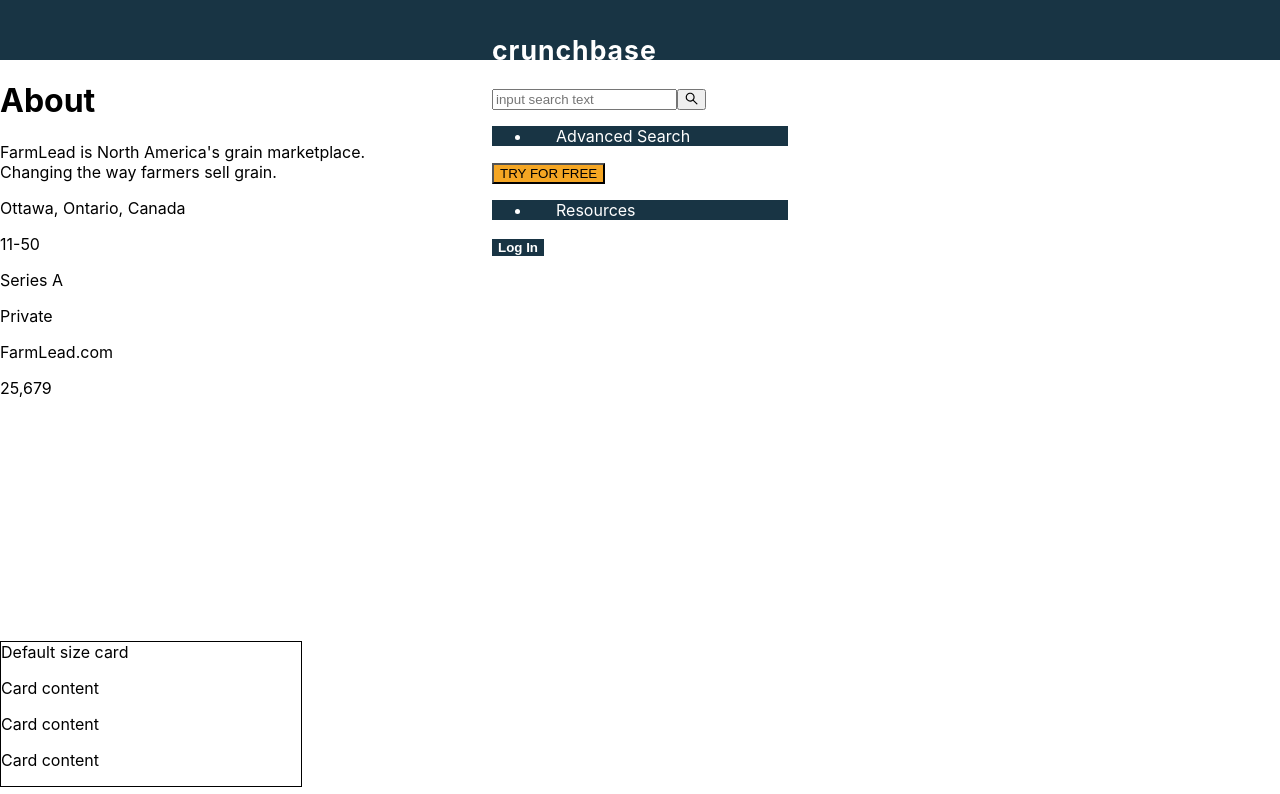
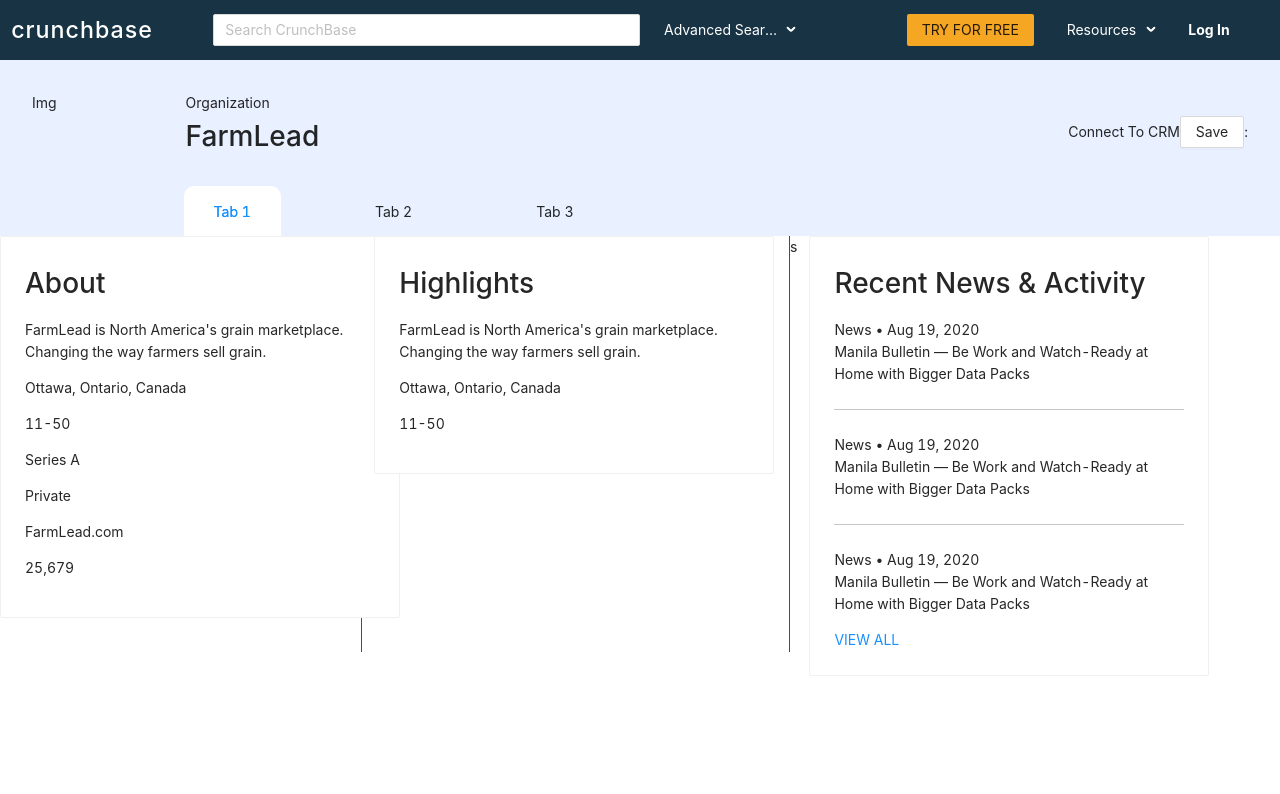
Before and after one commit to hetvikanani/ui-react, a React (Create React App) app: page / in a window 1280 px wide. Shown: the top 794 px of the page. Built offline with nearby package versions, Linux system fonts and the light colour scheme.

Commit message:
Shared Component

```diff
--- a/package.json
+++ b/package.json
@@ -6,9 +6,11 @@
     "@testing-library/jest-dom": "^5.11.4",
     "@testing-library/react": "^11.1.0",
     "@testing-library/user-event": "^12.1.10",
+    "antd": "^4.16.13",
     "react": "^17.0.2",
     "react-dom": "^17.0.2",
     "react-scripts": "4.0.3",
+    "styled-components": "^5.3.1",
     "web-vitals": "^1.0.1"
   },
   "scripts": {
--- a/src/Page/Landing/index.jsx
+++ b/src/Page/Landing/index.jsx
@@ -1,49 +1,31 @@
 import React, { Component } from "react";
 import { FarmStyle } from "./style";
-import {
-  Input,
-  Space,
-  Row,
-  Col,
-  Menu,
-  Button,
-  Image,
-  Card,
-  Divider,
-} from "antd";
+import { Menu, Image, Card, Divider, Tabs } from "antd";
 // import FarmImg from "farm.png";
+import { Row, Col, Input, Button } from "../../components";
 
 const { SubMenu } = Menu;
-const { Search } = Input;
-const onSearch = (value) => console.log(value);
+const { TabPane } = Tabs;
 
 export default class Farm extends Component {
   render() {
     return (
-      <div>
       <FarmStyle>
-          <nav>
-            <Row gutter={24} className="RowNav">
-              <Col>
+        <div className="navbar">
+          <Row className="RowNav">
+            <Col span={4}>
               <h2 className="header">crunchbase</h2>
             </Col>
-
-              <Col>
-                <Space direction="vertical">
-                  <Search
-                    placeholder="input search text"
-                    onSearch={onSearch}
-                    style={{ width: 200 }}
-                  />
-                </Space>
+            <Col span={8}>
+              <Input placeholder="Search CrunchBase" />
             </Col>
-              <Col>
+            <Col span={5}>
               <Menu
-                  onClick={this.handleClick}
-                  style={{ width: 256 }}
+                // onClick={this.handleClick}
                 defaultSelectedKeys={["1"]}
                 defaultOpenKeys={["sub1"]}
                 mode="inline"
+                className="advanceSearch"
               >
                 <SubMenu key="sub4" title="Advanced Search">
                   <Menu.Item key="9">Option 9</Menu.Item>
@@ -53,16 +35,15 @@
                 </SubMenu>
               </Menu>
             </Col>
-              <Col>
+            <Col span={3}>
               <Button className="BtnTry">TRY FOR FREE</Button>
             </Col>
-              <Col>
+            <Col span={2}>
               <Menu
-                  onClick={this.handleClick}
-                  style={{ width: 256 }}
                 defaultSelectedKeys={["1"]}
                 defaultOpenKeys={["sub1"]}
                 mode="inline"
+                className="resource"
               >
                 <SubMenu key="sub4" title="Resources">
                   <Menu.Item key="9">Option 9</Menu.Item>
@@ -72,18 +53,45 @@
                 </SubMenu>
               </Menu>
             </Col>
-              <Col>
+            <Col span={2}>
               <Button className="BtnLog">Log In</Button>
             </Col>
           </Row>
-          </nav>
+        </div>
+        <div className="topBar-section">
+          <div className="topBar-img">Img</div>
+          <div className="topBar-first">
+            <div className="topBar-first-heading">
+              <div>
+                <div>Organization</div>
+                <div>
+                  <h1>FarmLead</h1>
+                </div>
+              </div>
+              <div>
+                <span>Connect To CRM</span>
+                <span>
+                  <Button>Save</Button>
+                </span>
+                <span>:</span>
+              </div>
+            </div>
+            <div>
+              <Tabs type="card">
+                <TabPane tab="Tab 1" key="1"></TabPane>
+                <TabPane tab="Tab 2" key="2"></TabPane>
+                <TabPane tab="Tab 3" key="3"></TabPane>
+              </Tabs>
+            </div>
+          </div>
+        </div>
         <Row gutter={24} className="aboutRow">
           <Col span={7}>
             <Card style={{ width: 400 }}>
               <h1>About</h1>
               <p>
-                  FarmLead is North America's grain marketplace. Changing the
-                  way farmers sell grain.
+                FarmLead is North America's grain marketplace. Changing the way
+                farmers sell grain.
               </p>
               <p>Ottawa, Ontario, Canada</p>
               <p>11-50</p>
@@ -98,8 +106,8 @@
             <Card style={{ width: 400 }}>
               <h1>Highlights</h1>
               <p>
-                  FarmLead is North America's grain marketplace. Changing the
-                  way farmers sell grain.
+                FarmLead is North America's grain marketplace. Changing the way
+                farmers sell grain.
               </p>
               <p>Ottawa, Ontario, Canada</p>
               <p>11-50</p>
@@ -129,18 +137,18 @@
               <a href="#">VIEW ALL</a>
             </Card>
           </Col>
-
-
         </Row>
         <Row>
-          <Card title="Default size card"  style={{ width: 300,border:"1px solid" }}>
+          <Card
+            title="Default size card"
+            style={{ width: 300, border: "1px solid" }}
+          >
             <p>Card content</p>
             <p>Card content</p>
             <p>Card content</p>
           </Card>
         </Row>
       </FarmStyle>
-      </div>
     );
   }
 }
--- a/src/Page/Landing/style.jsx
+++ b/src/Page/Landing/style.jsx
@@ -1,20 +1,20 @@
 import styled from "styled-components";
 const FarmStyle = styled.div`
   .RowNav {
-    margin-top: 12px;
+    display: flex;
+    align-items: center;
+    height: 100% !important;
   }
-  nav {
+  .navbar {
     width: 100vw;
     height: 60px;
     background-color: #183444;
-    display: flex;
-    justify-content: space-around;
   }
   .header {
     color: white;
-
     letter-spacing: 1px;
     font-size: 166%;
+    margin: 0 0.7rem;
   }
   .ant-menu {
     background: #183444;
@@ -27,12 +27,20 @@
     border-right: none;
   }
   .ant-menu-submenu-arrow {
-    padding-right: 6rem;
-    padding-top: 4px;
     color: white;
   }
+
+  .advanceSearch {
+    width: 65%;
+  }
+
+  .resource .ant-menu-submenu .ant-menu-submenu-title {
+    padding: 0 !important;
+  }
+
   .BtnTry {
     background: #f5a623;
+    border: none;
   }
   .BtnLog {
     background: #183444;
@@ -41,15 +49,55 @@
     font-weight: bold;
   }
 
-.aboutRow{
+  .topBar-section {
+    padding: 2rem 2rem 0rem 2rem;
+    display: flex;
+    width: 100%;
+    background-color: #e9f0ff;
+    border: white;
+  }
+  .topBar-img {
+    width: 10%;
+  }
+  .topBar-first {
+    width: 90%;
+  }
+  .topBar-first > div {
+    display: flex;
+    align-items: center;
+    justify-content: space-between;
+  }
+  .topBar-first-heading {
+    margin: 0rem 0rem 1rem 2rem;
+  }
+
+  .ant-tabs-nav {
+    margin: -2px !important;
+  }
+  .ant-tabs-tab {
+    border-top-left-radius: 10px !important;
+    border-top-right-radius: 10px !important;
+    padding: 15px 30px !important;
+    margin: 0 2rem !important;
+    background-color: #e9f0ff !important;
+    border: #e9f0ff !important;
+  }
+
+  .ant-tabs-tab-active {
+    border-bottom: none;
+    border-top-left-radius: 10px !important;
+    border-top-right-radius: 10px !important;
+    background-color: white !important;
+  }
+
+  .aboutRow {
     width: 100%;
     height: 70vh;
-
-}
-.verticalLine{
+  }
+  .verticalLine {
     border-left: 1px solid red;
     height: 26rem;
-}
+  }
 `;
 
 export { FarmStyle };
--- /dev/null
+++ b/src/components/Button/index.jsx
@@ -0,0 +1,14 @@
+import React, { Component } from "react";
+import { Button } from "antd";
+
+export default class index extends Component {
+  render() {
+    const { style, className, children } = this.props;
+
+    return (
+      <Button style={style} className={className}>
+        {children}
+      </Button>
+    );
+  }
+}
--- /dev/null
+++ b/src/components/Col/index.jsx
@@ -0,0 +1,13 @@
+import React, { Component } from "react";
+import { Col } from "antd";
+
+export default class index extends Component {
+  render() {
+    const { style, className, span, children } = this.props;
+    return (
+      <Col style={style} className={className} span={span}>
+        {children}
+      </Col>
+    );
+  }
+}
--- /dev/null
+++ b/src/components/Input/index.jsx
@@ -0,0 +1,37 @@
+import React, { Component } from "react";
+import { Input } from "antd";
+
+export default class index extends Component {
+  render() {
+    const {
+      style = {},
+      className,
+      value,
+      onChange,
+      password,
+      placeholder,
+    } = this.props;
+
+    return (
+      <>
+        {!password ? (
+          <Input
+            placeholder={placeholder}
+            style={style}
+            className={className}
+            value={value}
+            onChange={onChange}
+          />
+        ) : (
+          <Input.Password
+            placeholder={placeholder}
+            style={style}
+            className={className}
+            value={value}
+            onChange={onChange}
+          />
+        )}
+      </>
+    );
+  }
+}
--- /dev/null
+++ b/src/components/Row/index.jsx
@@ -0,0 +1,13 @@
+import React, { Component } from "react";
+import { Row } from "antd";
+
+export default class index extends Component {
+  render() {
+    const { style = {}, className, children, gutter } = this.props;
+    return (
+      <Row style={style} className={className} gutter={gutter}>
+        {children}
+      </Row>
+    );
+  }
+}
--- /dev/null
+++ b/src/components/index.jsx
@@ -0,0 +1,6 @@
+import Button from "./Button";
+import Input from "./Input";
+import Row from "./Row";
+import Col from "./Col";
+
+export { Button, Input, Row, Col };
--- a/src/index.css
+++ b/src/index.css
@@ -1,13 +1,18 @@
+* {
+  margin: 0;
+  padding: 0;
+}
+
 body {
   margin: 0;
-  font-family: -apple-system, BlinkMacSystemFont, 'Segoe UI', 'Roboto', 'Oxygen',
-    'Ubuntu', 'Cantarell', 'Fira Sans', 'Droid Sans', 'Helvetica Neue',
+  font-family: -apple-system, BlinkMacSystemFont, "Segoe UI", "Roboto", "Oxygen",
+    "Ubuntu", "Cantarell", "Fira Sans", "Droid Sans", "Helvetica Neue",
     sans-serif;
   -webkit-font-smoothing: antialiased;
   -moz-osx-font-smoothing: grayscale;
 }
 
 code {
-  font-family: source-code-pro, Menlo, Monaco, Consolas, 'Courier New',
+  font-family: source-code-pro, Menlo, Monaco, Consolas, "Courier New",
     monospace;
 }
--- a/src/index.js
+++ b/src/index.js
@@ -1,6 +1,7 @@
 import React from "react";
 import ReactDOM from "react-dom";
 import "./index.css";
+import "antd/dist/antd.css";
 import App from "./App";
 
 ReactDOM.render(
```
Also changed, not shown: 1 other file (tests, documents, lock files or other folders). Lines whose indentation alone changed are shown as unchanged.
